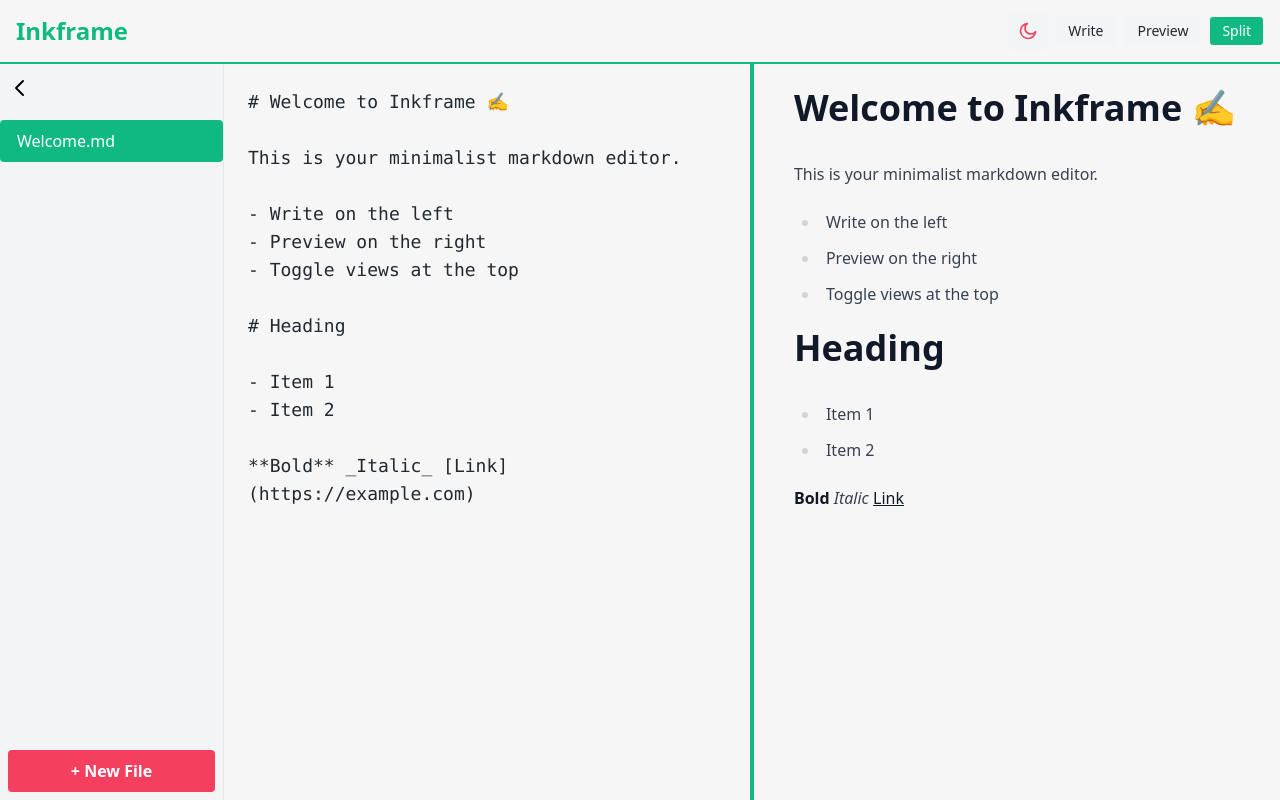
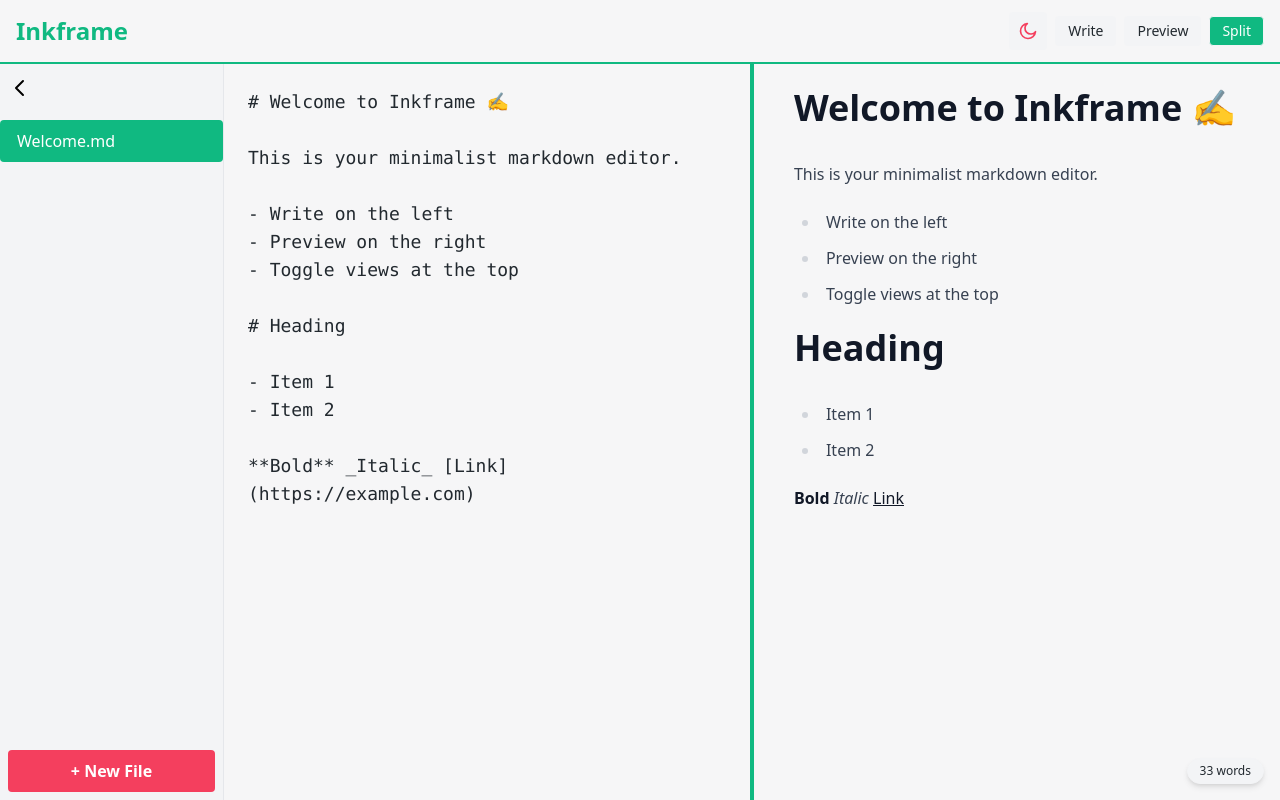
Before and after one commit to HenryKondratko/inkframe, a React (Vite) app: page / in a window 1280 px wide. Built offline with nearby package versions, Linux system fonts and the light colour scheme.

Commit message:
Added word count UI element

```diff
--- a/src/components/Editor.tsx
+++ b/src/components/Editor.tsx
@@ -206,6 +206,14 @@
         }, 0);
     }
 
+    // Word count calculation
+    function getWordCount(text: string): number {
+        if (!text) return 0;
+        // Match words (alphanumeric, unicode, apostrophes)
+        return (text.match(/\b\w+\b/g) || []).length;
+    }
+    const wordCount = getWordCount(activeDoc?.content || "");
+
     // Save to localStorage on change
     useEffect(() => {
         try {
@@ -274,7 +282,7 @@
                     setOpen={setSidebarOpen}
                 />
                 {/* Editor + Preview */}
-                <div className="flex-1 flex flex-col h-full">
+                <div className="flex-1 flex flex-col h-full relative">
                     <div
                         id="split-container"
                         className={`flex flex-1 h-0 ${isMobile ? "flex-col" : "flex-row"} overflow-hidden bg-background dark:bg-backgroundDark`}
@@ -332,6 +340,13 @@
                             </div>
                         )}
                     </div>
+                    {/* Word count UI */}
+                    <div
+                        className="absolute bottom-4 right-4 bg-surface dark:bg-surfaceDark text-xs text-text dark:text-textDark px-3 py-1 rounded-full shadow-md border border-surface dark:border-surfaceDark select-none pointer-events-none z-20"
+                        aria-label="Word count"
+                    >
+                        {wordCount} word{wordCount === 1 ? '' : 's'}
+                    </div>
                 </div>
             </div>
         </div>
```
